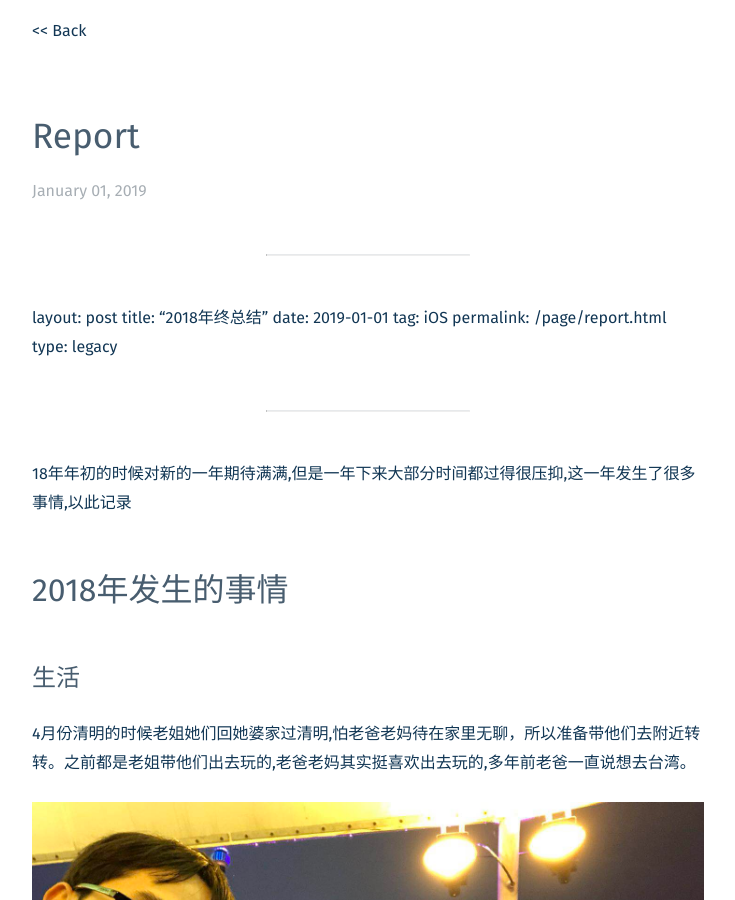
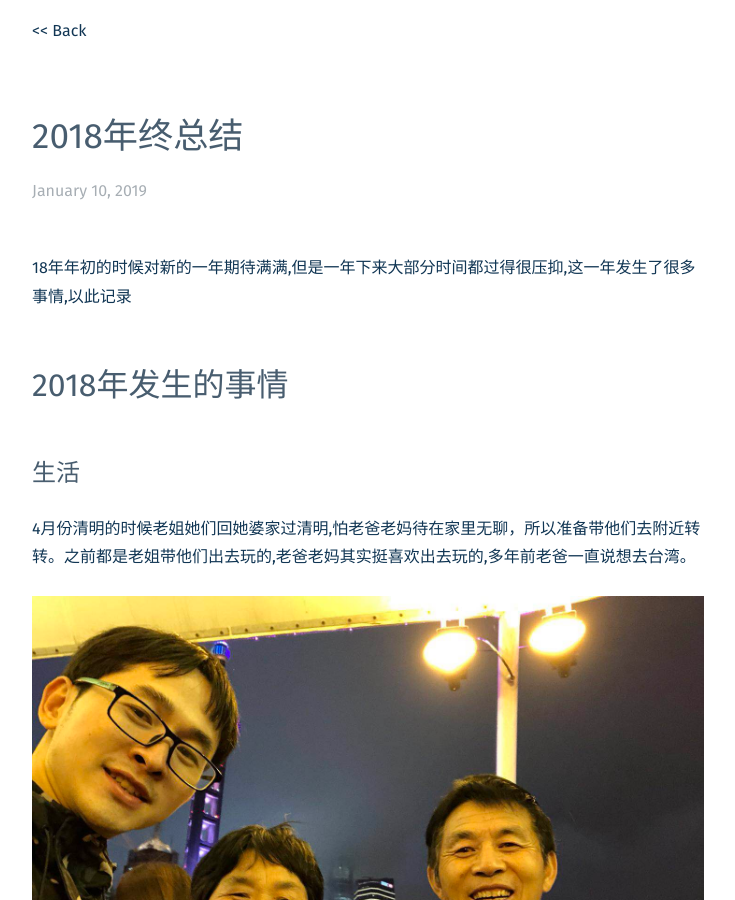
Before and after one commit to kylinuranus/kylinuranus.github.io, a Jekyll site: the page built from _posts/2019-01-10-Report.md, in a window 1280 px wide and 900 px high. Shown: the whole window, without its empty margins (272-1007 px from the left). Built offline with Jekyll 4.4.1, drawn with Linux system fonts in a browser that asks for light colours; our own code applies the rules of GitHub Pages for plain Markdown files.

Commit message:
修改一些东西

```diff
--- a/_posts/2019-01-01-report.md
+++ b/_posts/2019-01-10-Report.md
@@ -1,13 +1,13 @@
-
 ---
 layout: post
 title:  "2018年终总结"
-date:   2019-01-01
+date:   2019-01-10
 tag: iOS
-permalink: /page/report.html
+permalink: /page/Charts.html
 type: legacy
 
 ---
+
 
 18年年初的时候对新的一年期待满满,但是一年下来大部分时间都过得很压抑,这一年发生了很多事情,以此记录
 
@@ -49,5 +49,3 @@ type: legacy
 
 
 ### 留个纪念
-
-<!--![photo]({{ site.baseurl }}/photo/2015_9.JPG)-->
```
Also changed, not shown: _posts/2017-11-20-charts.md (+1 -1 lines), _posts/2019-02-14-leaks.md (+1 -1 lines).
